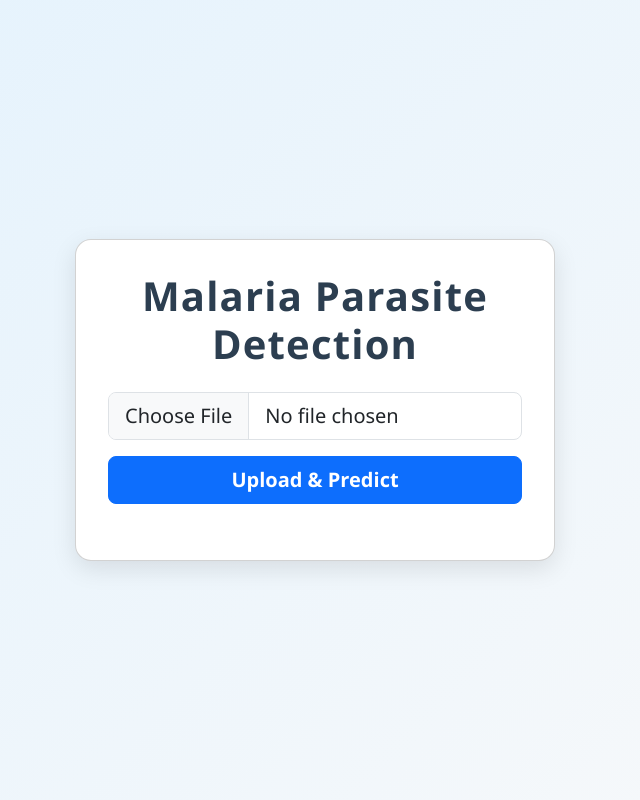
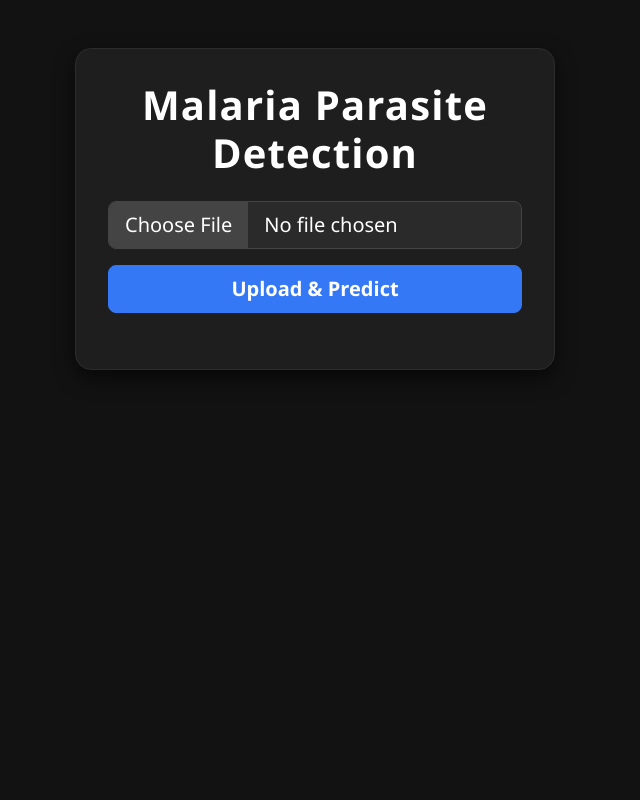
Before and after one commit to AFB-M/Malaria-Detection, a Flask app: page / in a window 1280 px wide. Shown: the whole page, without its empty margins (325-965 px from the left). Run offline with Flask 3, Linux system fonts and the light colour scheme.

Commit message:
Update index.html

```diff
--- a/templates/index.html
+++ b/templates/index.html
@@ -8,53 +8,55 @@
   <link href="https://cdn.jsdelivr.net/npm/bootstrap@5.3.0/dist/css/bootstrap.min.css" rel="stylesheet" />
   <style>
     body {
-      background: linear-gradient(135deg, #e3f2fd, #f8f9fa);
+      background: #121212;
       font-family: 'Segoe UI', Tahoma, Geneva, Verdana, sans-serif;
-      margin: 0;
-      padding: 0;
-      min-height: 100vh;
-      display: flex;
-      align-items: center;
-      justify-content: center;
+      color: #f1f1f1;
     }
-
     .card {
       border-radius: 1rem;
-      box-shadow: 0 8px 24px rgba(0, 0, 0, 0.1);
+      box-shadow: 0 8px 20px rgba(0,0,0,0.6);
       padding: 2rem;
-      background: white;
-      width: 100%;
-      max-width: 480px;
+      background: #1e1e1e;
+      color: #f1f1f1;
+      border: 1px solid #2c2c2c;
     }
-
     h1 {
       font-weight: 700;
-      color: #2c3e50;
+      color: #ffffff;
       letter-spacing: 1.2px;
     }
-
     .btn-primary {
       font-weight: 600;
       transition: background-color 0.3s ease;
+      background-color: #3478f6;
+      border-color: #3478f6;
     }
-
     .btn-primary:hover {
       background-color: #265a8f;
+      border-color: #265a8f;
     }
-
+    .form-control {
+      background-color: #2a2a2a;
+      color: #ffffff;
+      border: 1px solid #444;
+    }
+    .form-control::file-selector-button {
+      background-color: #444;
+      color: #fff;
+      border: none;
+    }
     .alert {
       border-radius: 0.75rem;
       font-size: 1.1rem;
     }
-
-    .note {
-      font-size: 0.9rem;
-      color: #6c757d;
+    .text-muted {
+      color: #ccc !important;
     }
   </style>
 </head>
 <body>
-  <div class="card">
+  <div class="container py-5 d-flex justify-content-center">
+    <div class="card" style="max-width: 480px; width: 100%;">
       <h1 class="mb-4 text-center">Malaria Parasite Detection</h1>
 
       <!-- Upload form -->
@@ -90,11 +92,12 @@
           </div>
         {% endif %}
 
-      <p class="text-center fst-italic note mt-3 mb-0">
+        <p class="text-center fst-italic small mt-3 mb-0 text-muted">
           <strong>Note:</strong> This result is from an AI model for preliminary screening.<br/>
           Please consult a healthcare professional for diagnosis and treatment.
         </p>
       {% endif %}
     </div>
+  </div>
 </body>
 </html>
```
Lines whose indentation alone changed are shown as unchanged.
